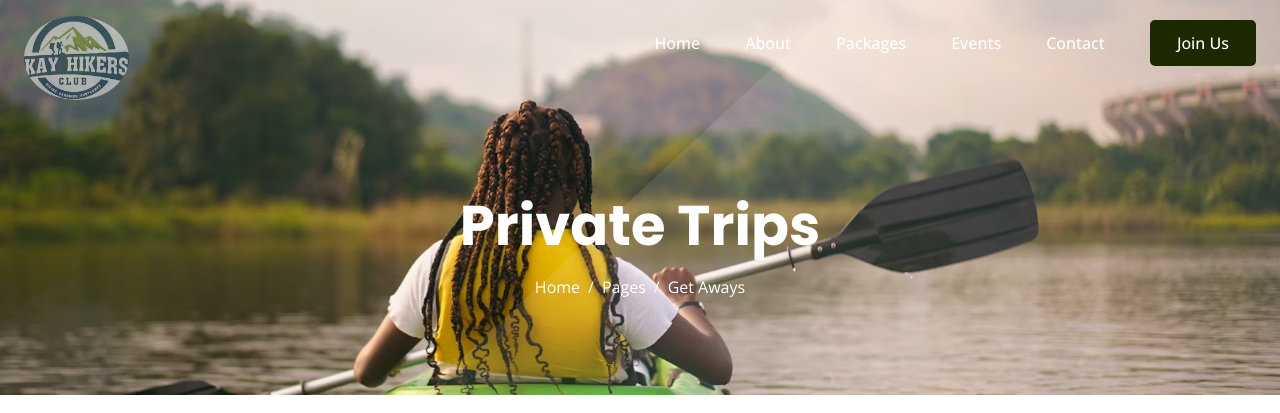
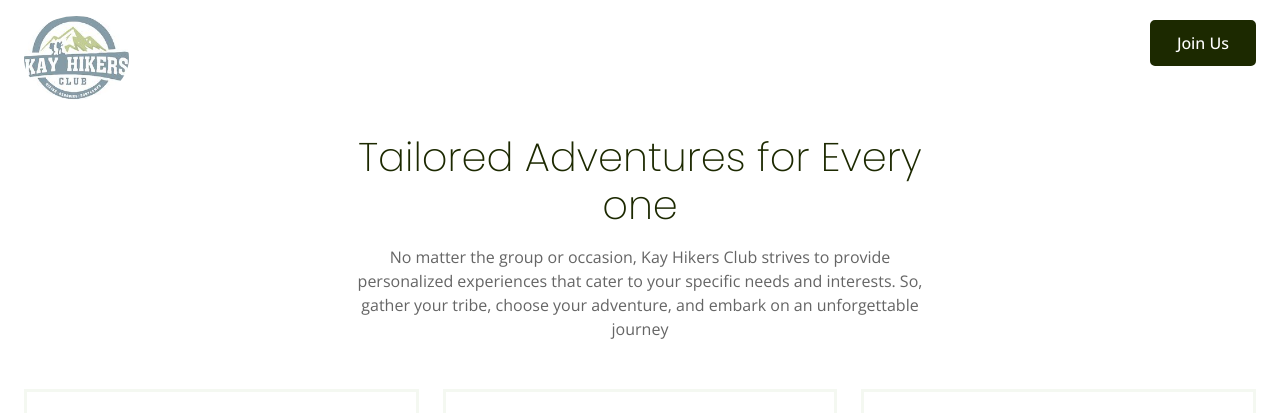
Before and after one commit to Gigx267/Kay-Hikers-Club-, a plain HTML site: page feature.html in a window 1280 px wide. Shown: the top 413 px of the page. Drawn offline with nearby package versions, Linux system fonts and the light colour scheme.

Commit message:
feature.html

```diff
--- a/feature.html
+++ b/feature.html
@@ -76,20 +76,7 @@
 
 
 
-    <!-- Hero Start -->
-    <div class="container-fluid bg-primary hero-header mb-5">
-        <div class="container text-center">
-            <h1 class="display-4 text-white mb-3 animated slideInDown">Private Trips   </h1>
-            <nav aria-label="breadcrumb">
-                <ol class="breadcrumb justify-content-center mb-0 animated slideInDown">
-                    <li class="breadcrumb-item"><a class="text-white" href="index.html">Home</a></li>
-                    <li class="breadcrumb-item"><a class="text-white" href="a">Pages</a></li>
-                    <li class="breadcrumb-item text-white active" aria-current="page">Get Aways </li>
-                </ol>
-            </nav>
-        </div>
-    </div>
-    <!-- Hero End -->
+
 
 
 
```
